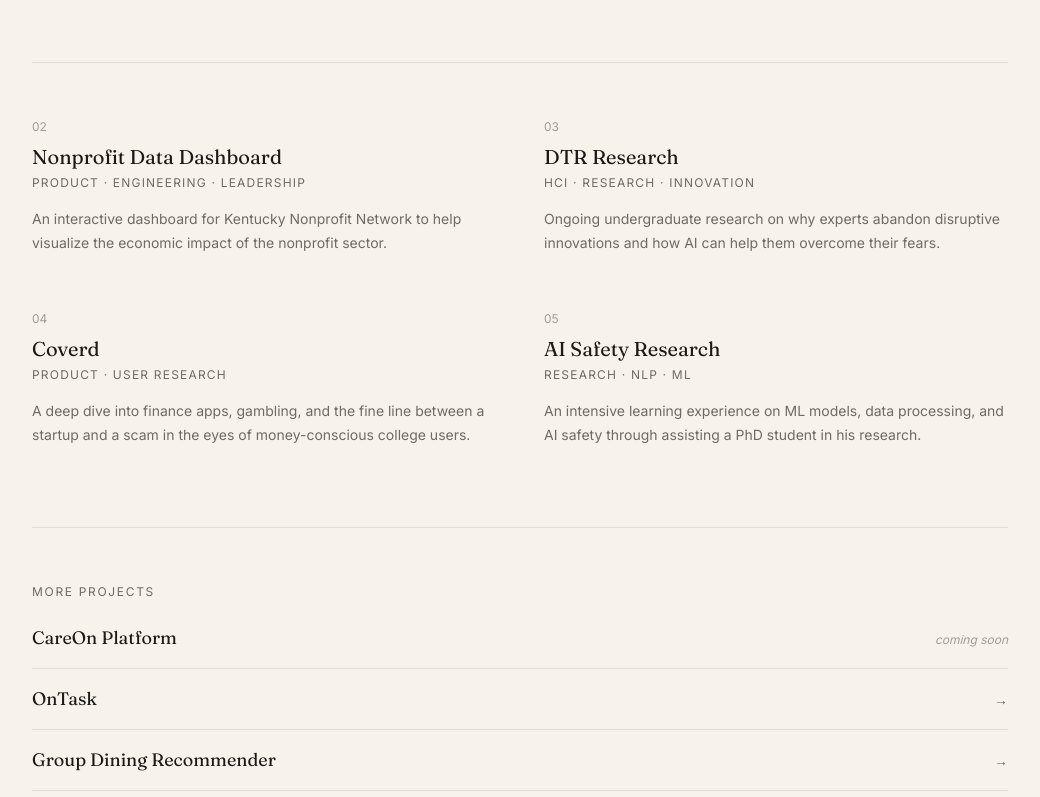
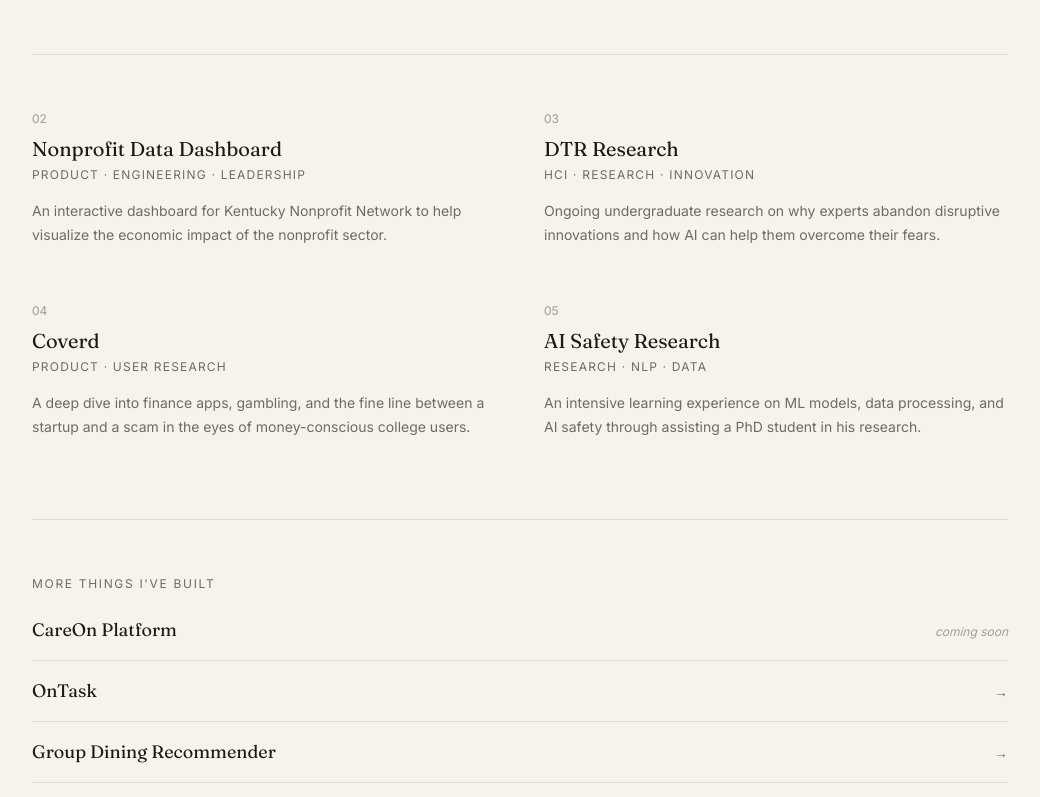
Before and after one commit to kaitlync31/portfolio, a Next.js app: page / in a window 1280 px wide. Shown: the part 2811-3608 px from the top of the page, without its empty margins (120-1160 px from the left). Built offline with nearby package versions, Linux system fonts and the light colour scheme.

Commit message:
Simplify Work section header, rename More projects, update AI Safety tags
Co-Authored-By: Claude Sonnet 5 <noreply@anthropic.com>

```diff
--- a/src/components/Work.tsx
+++ b/src/components/Work.tsx
@@ -37,7 +37,7 @@ const SUPPORTING: SupportingProject[] = [
   {
     number: "05",
     title: "AI Safety Research",
-    tags: "Research · NLP · ML",
+    tags: "Research · NLP · Data",
     description:
       "An intensive learning experience on ML models, data processing, and AI safety through assisting a PhD student in his research.",
     href: "/work/ai-safety-research",
@@ -86,7 +86,7 @@ function SupportingCard({ project }: { project: SupportingProject }) {
 
 export default function Work() {
   return (
-    <Section id="work" title="Work" subtitle="Products, research, and things I've built.">
+    <Section id="work" title="Work">
       <Link href="/work/wsj-challenges" className="group block">
         <div className="aspect-[16/7] w-full overflow-hidden border border-line">
           {/* eslint-disable-next-line @next/next/no-img-element */}
@@ -128,7 +128,7 @@ export default function Work() {
 
       <div className="mt-20 border-t border-line pt-14">
         <p className="mb-2 font-sans text-xs uppercase tracking-[0.14em] text-stone">
-          More projects
+          More things I&apos;ve built
         </p>
         <ul className="divide-y divide-line">
           {MORE_PROJECTS.map((project) => {
```
